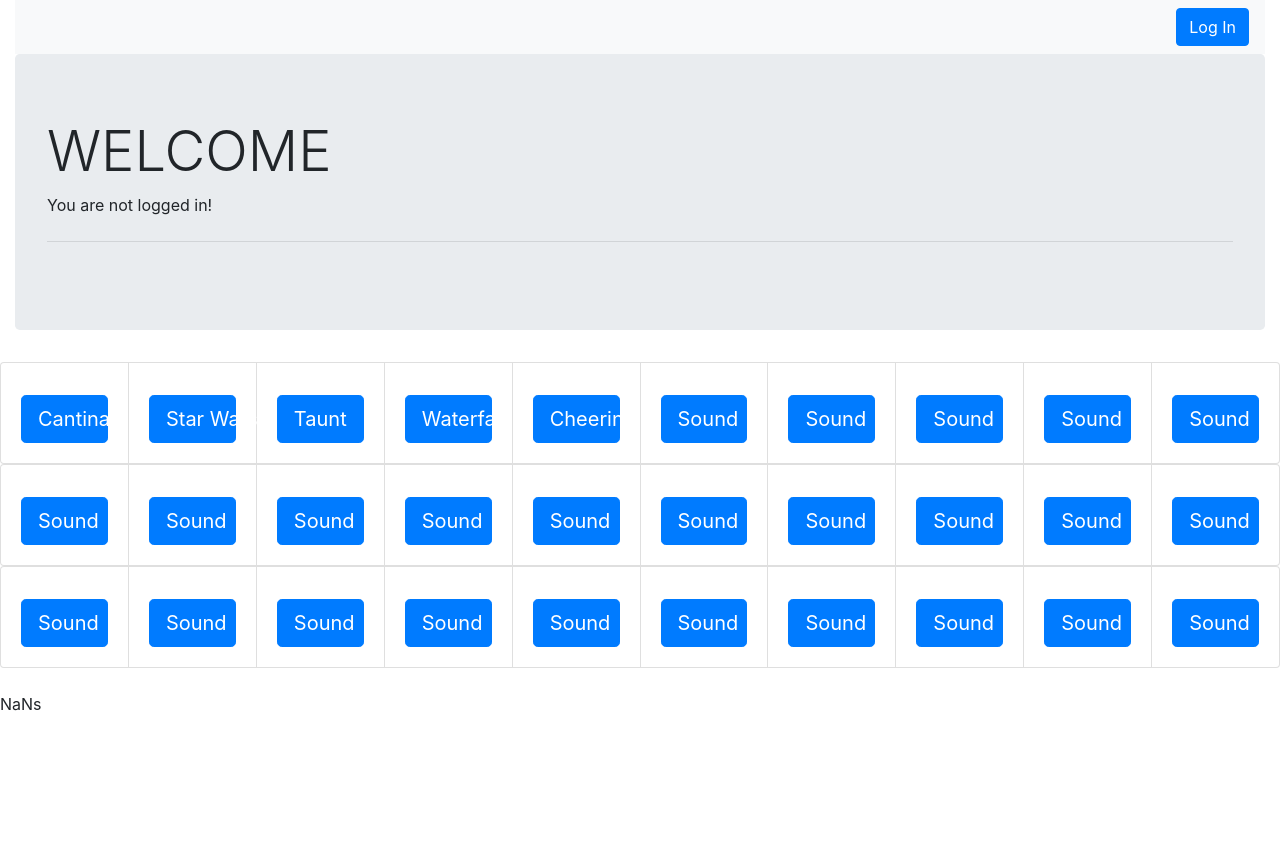
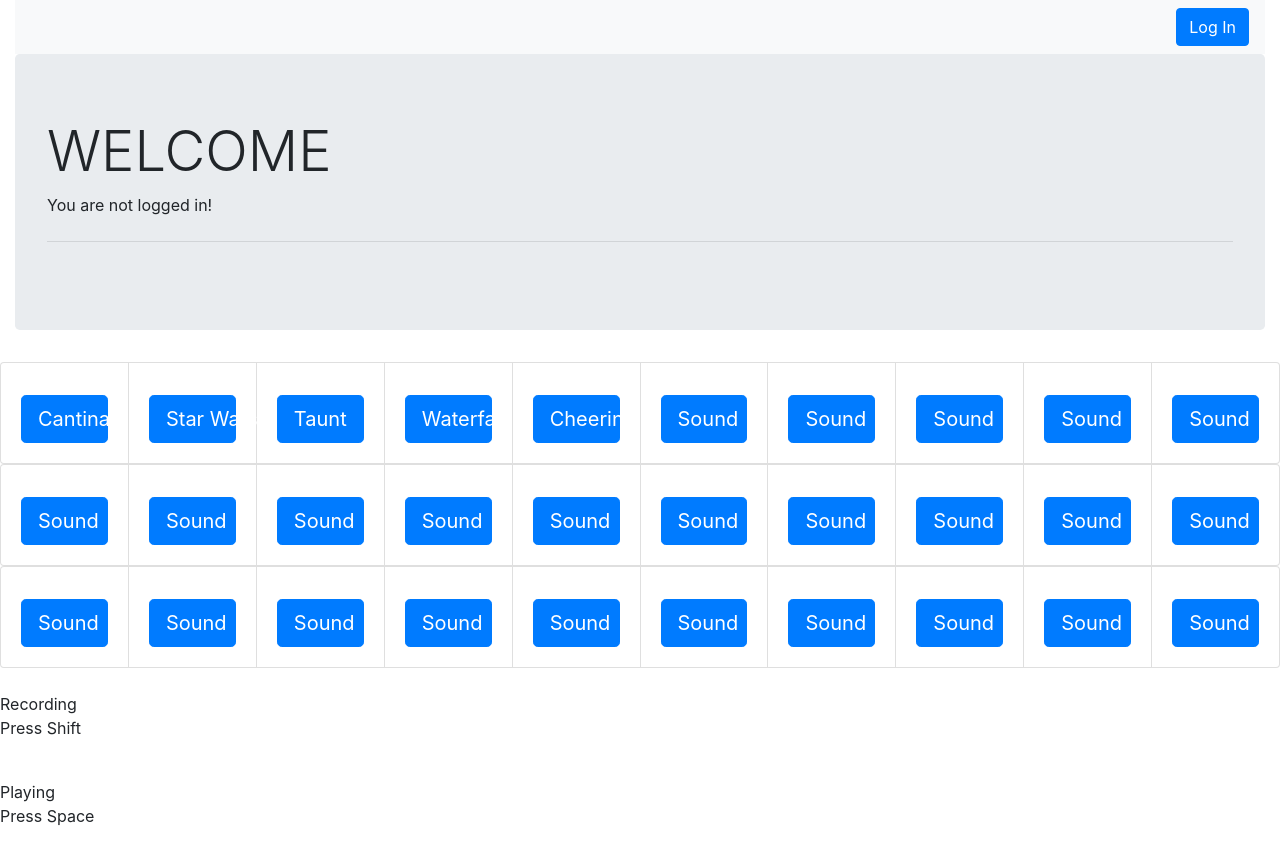
Before and after one commit to maxwellxu2/Soundboard, a PHP site: page /Soundboard/homepage.php in a window 1280 px wide. Before the commit the page ends 711 px from the top, so only its background shows below. Run offline with PHP 8.4, Linux system fonts and the light colour scheme.

Commit message:
Add files via upload

```diff
--- a/SoundboardBrandon/homepage.php
+++ b/SoundboardBrandon/homepage.php
@@ -12,30 +12,48 @@ date_default_timezone_set('America/Chicago');
   <!-- Bootstrap CSS -->
   <link rel="stylesheet" href="https://stackpath.bootstrapcdn.com/bootstrap/4.1.3/css/bootstrap.min.css" integrity="sha384-MCw98/SFnGE8fJT3GXwEOngsV7Zt27NXFoaoApmYm81iuXoPkFOJwJ8ERdknLPMO" crossorigin="anonymous">
   <script>
-  var time;
+  var recordingtime;
+  var recording = false;
+  var playingtime;
+  var playing = false;
   var x = setInterval(function() {
-    var now;
-    var distance = now - time;
-    var seconds = Math.floor((distance % (1000 * 60)) / 1000);
-    document.getElementById("timerdisplay").innerHTML = seconds + "s ";
-  }, 10);
-  var recording;
-  var snd = new Audio("Sounds/Pizza Time.mp3");
+    var now = Date.now();
+    var distance = now - recordingtime;
+    var seconds = Math.floor((distance % (1000 * 60)) / 10);
+    if(recording) {
+      document.getElementById("timerdisplay").innerHTML = Math.floor(seconds / 100) + "." + Math.floor(seconds % 100 / 10) + Math.floor(seconds % 10) + "/5.00 s ";
+    }
+    if(seconds == 500) {
+      recording = false;
+    }
+  }, 1);
+  var y = setInterval(function() {
+    var now = Date.now();
+    var distance = now - playingtime;
+    var seconds = Math.floor((distance % (1000 * 60)) / 10);
+    if(playing) {
+      document.getElementById("playingtimer").innerHTML = Math.floor(seconds / 100) + "." + Math.floor(seconds % 100 / 10) + Math.floor(seconds % 10) + "/5.00 s ";
+    }
+    if(seconds == 500) {
+      playing = false;
+    }
+    if(playing && audioMap.get(seconds) != null) {
+      if(audioMap.get(seconds).duration > 0 && !audioMap.get(seconds).paused) {
+        audioMap.get(seconds).currentTime = 0;
+      }
+      else {
+      audioMap.get(seconds).play();
+    }
+    }
+  }, 1);
+  var audioMap = new Map();
+
   var cantina = new Audio("Sounds/CantinaBand.mp3");
   var starwars = new Audio("Sounds/StarWars.mp3");
   var taunt = new Audio("Sounds/taunt.mp3");
   var waterfall = new Audio("Sounds/Waterfall.mp3");
   var cheering = new Audio("Sounds/Cheering.mp3");
   var alpha = ["a", "b", "c", "d", "e", "f", "g", "h", "i", "j", "k", "l", "m", "n", "o", "p", "q", "r", "s", "t", "u", "v", "w", "x", "y", "z"];
-  function playCantinaSound()
-  {
-    if(cantina.duration > 0 && !cantina.paused) {
-      cantina.currentTime = 0;
-    }
-    else {
-      cantina.play();
-    }
-  }
   function playSound(sound)
   {
     if(sound.duration > 0 && !sound.paused) {
@@ -44,46 +62,24 @@ date_default_timezone_set('America/Chicago');
     else {
       sound.play();
     }
+    if(recording) {
+    audioMap.set(Math.floor((Date.now() - recordingtime)/10), sound);
+    //console.log(Math.floor((Date.now() - recordingtime)/10));
   }
-  function playStarWarsSound()
-  {
-    starwars.play();
   }
-  function playTauntSound()
-  {
-    taunt.play();
-  }
-  function playWaterfallSound()
-  {
-    waterfall.play();
-  }
-  function playCheeringSound()
-  {
-    cheering.play();
-  }
+
   document.onkeydown = function (e) {
     var keyCode = e.keyCode;
-    /*
-    if(keyCode == 81) {
-        document.getElementById("Cantina").click();
-        document.getElementById("Cantina").setAttribute("data-toggle", "button");
-    }
-    if(keyCode == 87) {
-      document.getElementById("StarWars").click();
-      document.getElementById("StarWars").setAttribute("data-toggle", "button");
-    }*/
     var kNum=e.keyCode.toString();
-
     for(var i=0; i<25;i++) {
       iKeyCode=i+65;
-      console.log(iKeyCode);
       if(keyCode == iKeyCode) {
         document.getElementById(kNum).click();
         document.getElementById(kNum).setAttribute("data-toggle", "button");
       }
     }
-      if(keyCode == 16) {
-      time = date.getTime();
+    if(keyCode == 16) {
+      recordingtime = Date.now();
       if(!recording) {
       recording = true;
     }
@@ -91,7 +87,18 @@ date_default_timezone_set('America/Chicago');
         recording = false;
       }
     }
+    if(keyCode == 32) {
+      playingtime = Date.now();
+      if(!playing) {
+      playing = true;
+    }
+      else {
+        playing = false;
+      }
+    }
+
 }
+
   </script>
   <title>Bootstrap Assignment</title>
 </head>
@@ -352,7 +359,9 @@ date_default_timezone_set('America/Chicago');
   </div>
 
   <br>
-  <p id="timerdisplay"></p>
+  Recording <p id="timerdisplay">Press Shift</p>
+  <br>
+  Playing <p id="playingtimer">Press Space</p>
 
 
 
```
